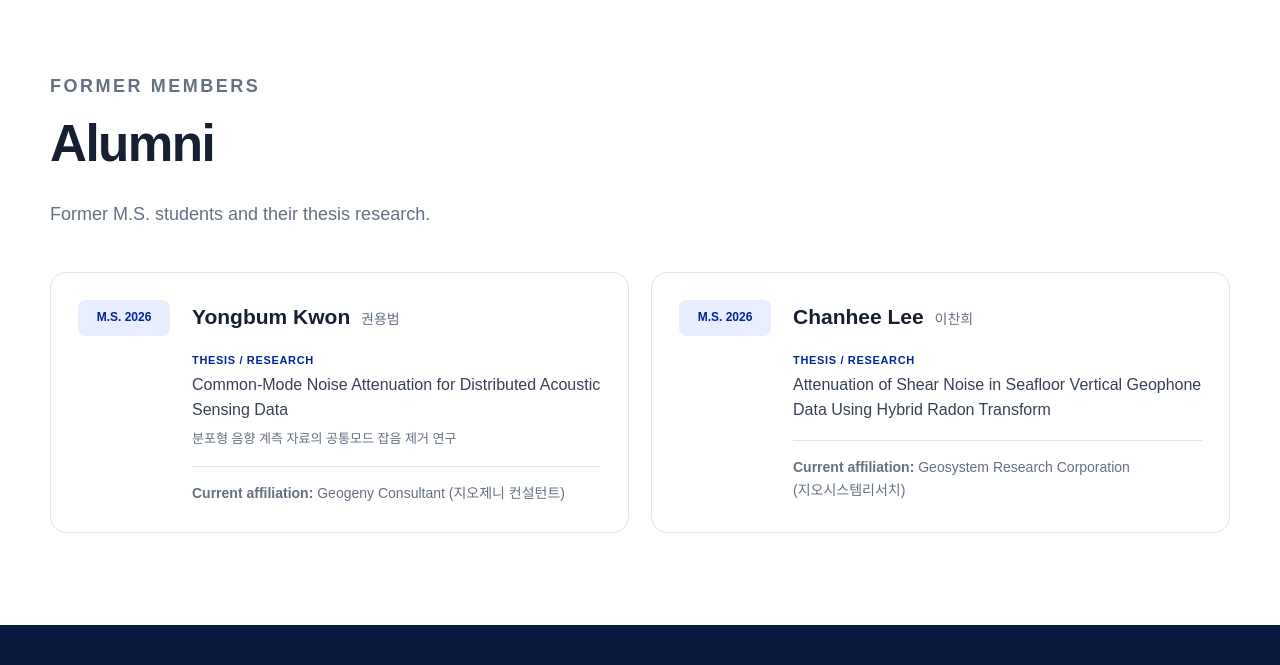
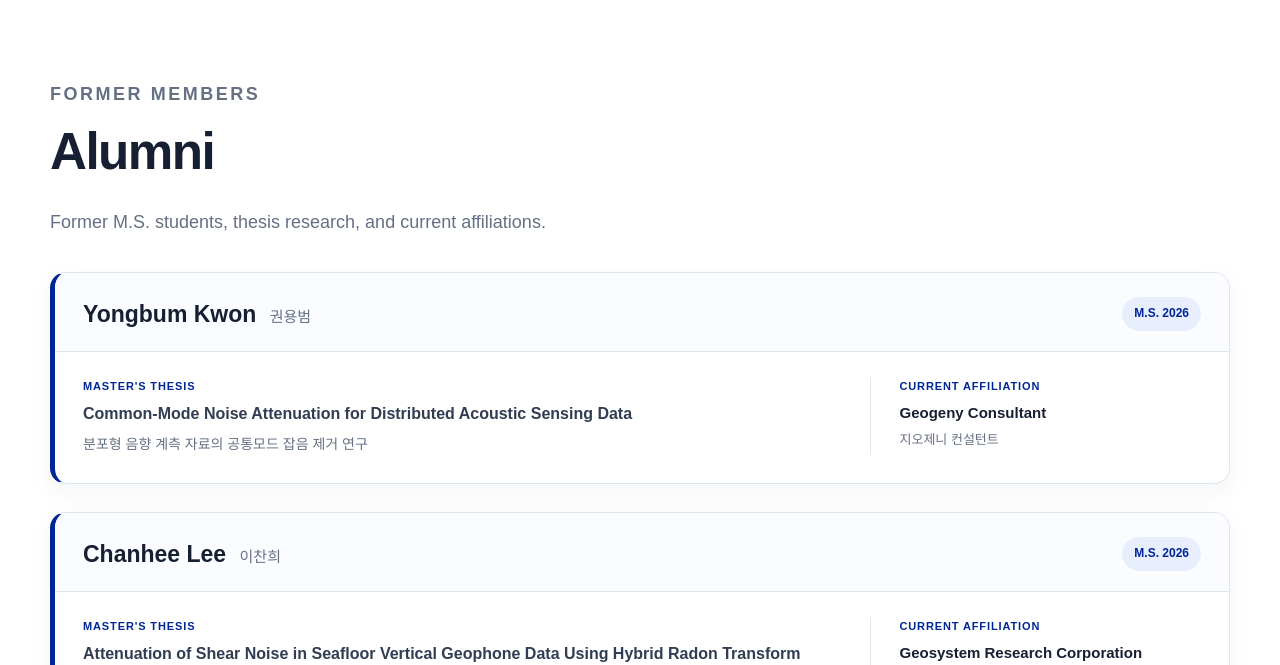
Before and after one commit to seistudio-lab/seistudio-lab.github.io, a plain HTML site: page people.html in a window 1280 px wide. Shown: the part 3861-4526 px from the top of the page. Drawn offline with Linux system fonts and the light colour scheme.

Commit message:
Add files via upload

```diff
--- a/cv-update.css
+++ b/cv-update.css
@@ -496,80 +496,122 @@
   font-style: italic;
 }
 
+/* Alumni — full-width profile cards */
 .alumni-heading {
-  margin-top: 74px;
+  margin-top: 82px;
+  margin-bottom: 34px;
 }
 
-.alumni-grid {
-  display: grid;
-  grid-template-columns: 1fr 1fr;
-  gap: 22px;
+.alumni-list {
+  display: grid !important;
+  grid-template-columns: 1fr !important;
+  gap: 28px !important;
 }
 
-.alumni-card {
-  display: grid;
-  grid-template-columns: 92px minmax(0, 1fr);
-  gap: 22px;
-  padding: 27px;
-  border: 1px solid var(--line);
-  border-radius: 16px;
-  background: var(--white);
+.alumni-profile {
+  display: block !important;
+  padding: 0 !important;
+  overflow: hidden;
+  border: 1px solid var(--line) !important;
+  border-left: 5px solid var(--blue) !important;
+  border-radius: 16px !important;
+  background: var(--white) !important;
+  box-shadow: 0 8px 24px rgba(21, 42, 90, 0.05);
 }
 
-.alumni-year {
-  align-self: start;
-  padding: 8px 10px;
-  border-radius: 8px;
-  background: #e9eeff;
-  color: var(--blue);
-  font-size: 12px;
-  font-weight: 800;
-  text-align: center;
+.alumni-profile-header {
+  display: flex !important;
+  align-items: center !important;
+  justify-content: space-between !important;
+  gap: 20px !important;
+  padding: 24px 28px 20px !important;
+  border-bottom: 1px solid var(--line) !important;
+  background: #fbfcff !important;
 }
 
-.alumni-card h3 {
-  margin: 0 0 16px;
-  font-size: 21px;
+.alumni-profile-header h3 {
+  margin: 0 !important;
+  color: var(--text) !important;
+  font-size: 23px !important;
+  line-height: 1.25 !important;
 }
 
 .alumni-name-ko {
-  margin-left: 5px;
-  color: var(--muted);
-  font-size: 14px;
-  font-weight: 400;
+  margin-left: 7px !important;
+  color: var(--muted) !important;
+  font-size: 15px !important;
+  font-weight: 500 !important;
+}
+
+.degree-badge {
+  flex: 0 0 auto;
+  display: inline-flex !important;
+  align-items: center;
+  min-height: 34px;
+  padding: 7px 12px !important;
+  border-radius: 999px !important;
+  background: #e9eeff !important;
+  color: var(--blue) !important;
+  font-size: 12px !important;
+  font-weight: 800 !important;
+  white-space: nowrap;
+}
+
+.alumni-profile-content {
+  display: grid !important;
+  grid-template-columns: minmax(0, 1.6fr) minmax(230px, 0.7fr) !important;
+  gap: 32px !important;
+  padding: 25px 28px 28px !important;
+}
+
+.alumni-info-block {
+  min-width: 0;
 }
 
 .alumni-label {
-  margin: 0 0 4px;
-  color: var(--blue);
-  font-size: 11px;
-  font-weight: 800;
-  letter-spacing: 0.06em;
-  text-transform: uppercase;
+  display: block !important;
+  margin: 0 0 7px !important;
+  color: var(--blue) !important;
+  font-size: 11px !important;
+  font-weight: 800 !important;
+  letter-spacing: 0.08em !important;
+  text-transform: uppercase !important;
 }
 
 .alumni-thesis {
-  margin: 0;
-  color: #374256;
-  line-height: 1.55;
+  margin: 0 !important;
+  color: #313d52 !important;
+  font-size: 16px !important;
+  font-weight: 600 !important;
+  line-height: 1.55 !important;
 }
 
 .alumni-thesis-ko {
-  margin: 5px 0 0;
-  color: var(--muted);
-  font-size: 13px;
+  margin: 7px 0 0 !important;
+  color: var(--muted) !important;
+  font-size: 14px !important;
+  line-height: 1.5 !important;
 }
 
-.alumni-current {
-  margin: 17px 0 0;
-  padding-top: 15px;
-  border-top: 1px solid var(--line);
-  color: var(--muted);
-  font-size: 14px;
+.alumni-affiliation {
+  align-self: stretch;
+  padding-left: 28px !important;
+  border-left: 1px solid var(--line) !important;
+}
+
+.alumni-affiliation strong {
+  display: block !important;
+  margin-top: 2px !important;
+  color: var(--text) !important;
+  font-size: 15px !important;
+  line-height: 1.45 !important;
 }
 
 .alumni-affiliation-ko {
-  white-space: nowrap;
+  display: block !important;
+  margin-top: 5px !important;
+  color: var(--muted) !important;
+  font-size: 13px !important;
 }
 
 @media (max-width: 900px) {
@@ -577,8 +619,16 @@
     grid-template-columns: repeat(2, minmax(0, 1fr));
   }
 
-  .alumni-grid {
-    grid-template-columns: 1fr;
+  .alumni-profile-content {
+    grid-template-columns: 1fr !important;
+    gap: 22px !important;
+  }
+
+  .alumni-affiliation {
+    padding-left: 0 !important;
+    padding-top: 20px !important;
+    border-left: 0 !important;
+    border-top: 1px solid var(--line) !important;
   }
 }
 
@@ -587,12 +637,15 @@
     grid-template-columns: 1fr;
   }
 
-  .alumni-card {
-    grid-template-columns: 1fr;
-    gap: 14px;
+  .alumni-profile-header {
+    align-items: flex-start !important;
+    flex-direction: column !important;
+    gap: 12px !important;
   }
 
-  .alumni-year {
-    justify-self: start;
+  .alumni-profile-header,
+  .alumni-profile-content {
+    padding-left: 22px !important;
+    padding-right: 22px !important;
   }
 }
--- a/people.html
+++ b/people.html
@@ -6,7 +6,7 @@
   <meta name="description" content="SeiStudio, Subsurface Imaging and Sensing Laboratory at Kangwon National University">
   <title>People | SeiStudio</title>
   <link rel="stylesheet" href="styles.css">
-  <link rel="stylesheet" href="cv-update.css">
+  <link rel="stylesheet" href="cv-update.css?v=20260723-2">
 
 </head>
 <body>
@@ -265,46 +265,66 @@
         </article>
       </div>
 
+
       <div class="section-heading alumni-heading">
         <p class="section-kicker">Former members</p>
         <h2>Alumni</h2>
-        <p>Former M.S. students and their thesis research.</p>
+        <p>Former M.S. students, thesis research, and current affiliations.</p>
       </div>
 
-      <div class="alumni-grid">
-        <article class="alumni-card">
-          <div class="alumni-year">M.S. 2026</div>
+      <div class="alumni-list">
+        <article class="alumni-profile">
+          <div class="alumni-profile-header">
             <div>
               <h3>Yongbum Kwon <span class="alumni-name-ko">권용범</span></h3>
-            <p class="alumni-label">Thesis / Research</p>
+            </div>
+            <span class="degree-badge">M.S. 2026</span>
+          </div>
+
+          <div class="alumni-profile-content">
+            <div class="alumni-info-block">
+              <p class="alumni-label">Master's Thesis</p>
               <p class="alumni-thesis">
                 Common-Mode Noise Attenuation for Distributed Acoustic Sensing Data
               </p>
               <p class="alumni-thesis-ko">
                 분포형 음향 계측 자료의 공통모드 잡음 제거 연구
               </p>
-            <p class="alumni-current">
-              <strong>Current affiliation:</strong> Geogeny Consultant
-              <span class="alumni-affiliation-ko">(지오제니 컨설턴트)</span>
-            </p>
+            </div>
+
+            <div class="alumni-affiliation">
+              <span class="alumni-label">Current Affiliation</span>
+              <strong>Geogeny Consultant</strong>
+              <span class="alumni-affiliation-ko">지오제니 컨설턴트</span>
+            </div>
           </div>
         </article>
 
-        <article class="alumni-card">
-          <div class="alumni-year">M.S. 2026</div>
+        <article class="alumni-profile">
+          <div class="alumni-profile-header">
             <div>
               <h3>Chanhee Lee <span class="alumni-name-ko">이찬희</span></h3>
-            <p class="alumni-label">Thesis / Research</p>
+            </div>
+            <span class="degree-badge">M.S. 2026</span>
+          </div>
+
+          <div class="alumni-profile-content">
+            <div class="alumni-info-block">
+              <p class="alumni-label">Master's Thesis</p>
               <p class="alumni-thesis">
                 Attenuation of Shear Noise in Seafloor Vertical Geophone Data Using Hybrid Radon Transform
               </p>
-            <p class="alumni-current">
-              <strong>Current affiliation:</strong> Geosystem Research Corporation
-              <span class="alumni-affiliation-ko">(지오시스템리서치)</span>
-            </p>
+            </div>
+
+            <div class="alumni-affiliation">
+              <span class="alumni-label">Current Affiliation</span>
+              <strong>Geosystem Research Corporation</strong>
+              <span class="alumni-affiliation-ko">지오시스템리서치</span>
+            </div>
           </div>
         </article>
       </div>
+
 
 </div>
   </section>
```
Lines whose indentation alone changed are shown as unchanged.
